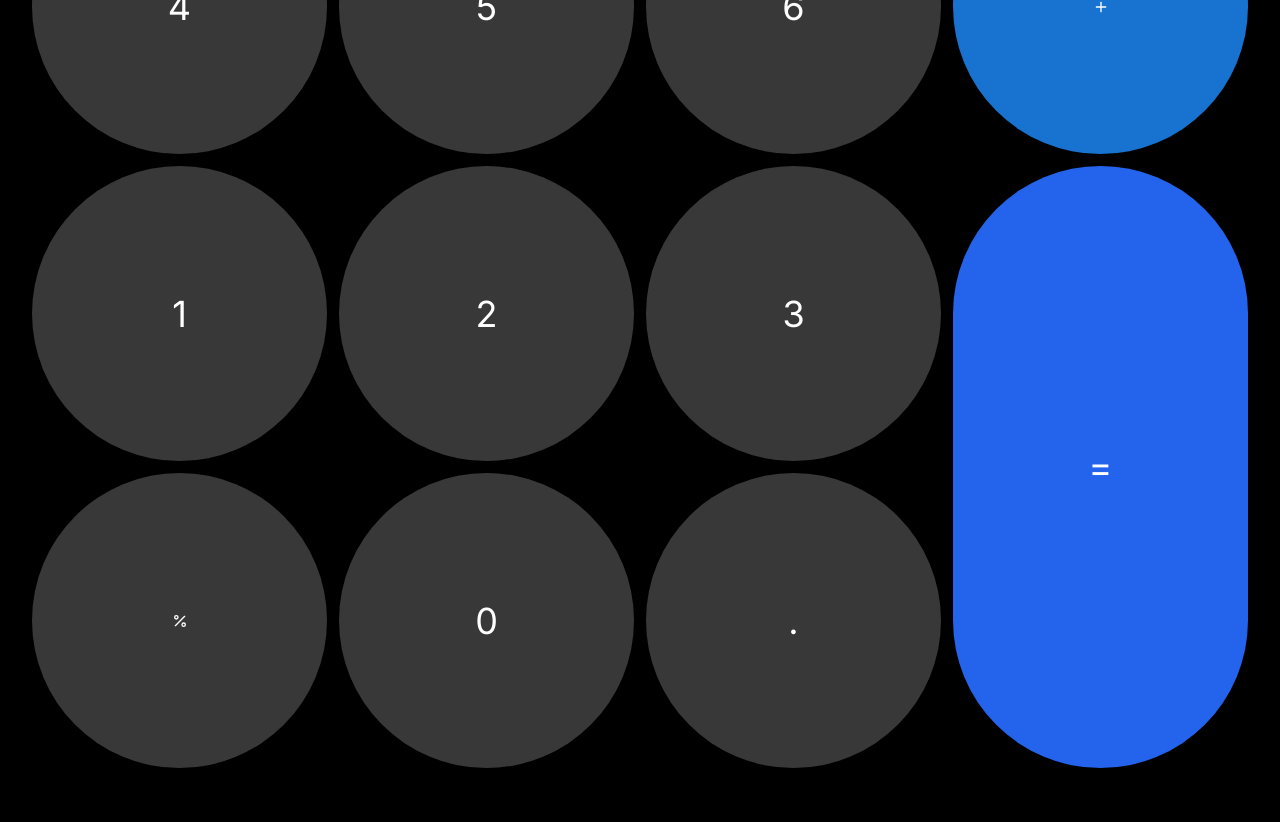
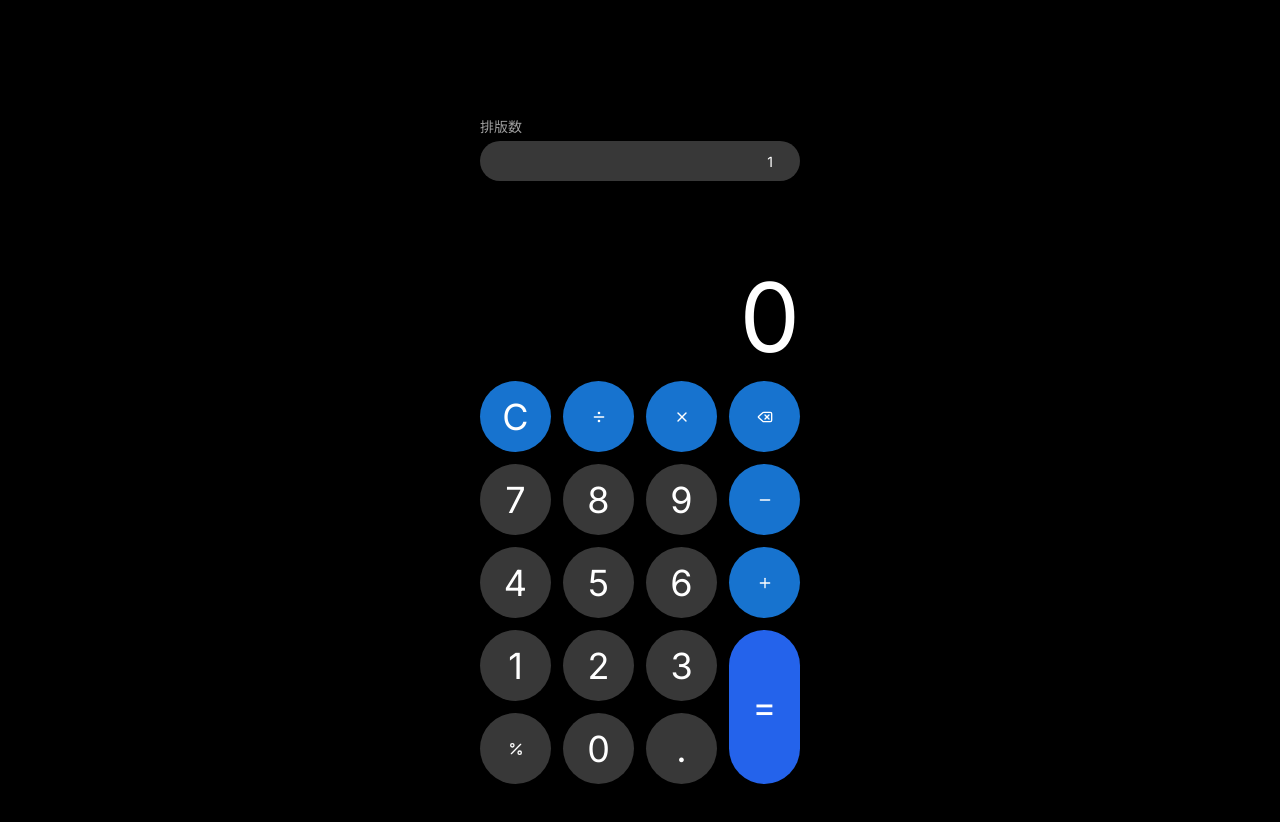
Before and after one commit to zhewenzhang/studio, a Next.js app: page / in a window 1280 px wide. Shown: the top 822 px of the page. Before the commit the page ends 800 px from the top, so only its background shows below. Built offline with nearby package versions, Linux system fonts and the light colour scheme.

Commit message:
好的，在计算结果的上面是，加一个计算排班利用率。计算公式是数字1x数字2x排版数/（515x510），用百分比表示。

```diff
--- a/src/app/page.tsx
+++ b/src/app/page.tsx
@@ -2,7 +2,7 @@ import { Calculator } from '@/components/calculator';
 
 export default function Home() {
   return (
-    <main className="flex min-h-screen flex-col items-center justify-center bg-background">
+    <main className="flex min-h-screen flex-col items-center justify-center bg-background p-4">
       <Calculator />
     </main>
   );
--- a/src/components/calculator.tsx
+++ b/src/components/calculator.tsx
@@ -3,15 +3,19 @@
 
 import { useState } from 'react';
 import { Button } from '@/components/ui/button';
+import { Input } from '@/components/ui/input';
+import { Label } from '@/components/ui/label';
 import { cn } from '@/lib/utils';
 import { useToast } from '@/hooks/use-toast';
-import { X, Divide, Plus, Minus, Percent, Delete, ChevronsRight } from 'lucide-react';
+import { X, Divide, Plus, Minus, Percent, Delete } from 'lucide-react';
 
 export function Calculator() {
   const [displayValue, setDisplayValue] = useState('0');
   const [firstOperand, setFirstOperand] = useState<string | null>(null);
   const [operator, setOperator] = useState<string | null>(null);
   const [shouldResetDisplay, setShouldResetDisplay] = useState(false);
+  const [scheduleCount, setScheduleCount] = useState('1');
+  const [utilizationRate, setUtilizationRate] = useState<number | null>(null);
   const { toast } = useToast();
 
   const inputDigit = (digit: string) => {
@@ -40,6 +44,7 @@ export function Calculator() {
     setFirstOperand(null);
     setOperator(null);
     setShouldResetDisplay(false);
+    setUtilizationRate(null);
   };
 
   const backspace = () => {
@@ -78,6 +83,12 @@ export function Calculator() {
     return term1 * term2 * 4;
   };
 
+  const calculateUtilization = (num1: number, num2: number, schedules: number): number => {
+    if (schedules <= 0) return 0;
+    const rate = (num1 * num2 * schedules) / (515 * 510);
+    return rate * 100;
+  }
+
   const handleEquals = () => {
     if (operator === null || firstOperand === null) {
       return;
@@ -85,9 +96,11 @@ export function Calculator() {
 
     const first = parseFloat(firstOperand);
     const second = parseFloat(displayValue);
+    const schedules = parseInt(scheduleCount, 10);
 
-    if (isNaN(first) || isNaN(second)) {
+    if (isNaN(first) || isNaN(second) || isNaN(schedules)) {
       setDisplayValue('Error');
+      setUtilizationRate(null);
       setShouldResetDisplay(true);
       return;
     }
@@ -95,8 +108,11 @@ export function Calculator() {
     if (operator === 'x') {
         const result = calculate(first, second);
         setDisplayValue(String(result));
+        const utilization = calculateUtilization(first, second, schedules);
+        setUtilizationRate(utilization);
     } else {
         setDisplayValue('Error');
+        setUtilizationRate(null);
     }
 
     setFirstOperand(null);
@@ -116,8 +132,22 @@ export function Calculator() {
   }
 
   return (
-    <div className="bg-background w-full h-screen flex flex-col justify-end p-4 sm:p-6 md:p-8">
+    <div className="bg-background w-full max-w-sm mx-auto h-screen flex flex-col justify-end p-4 sm:p-6 md:p-8">
       <div className="flex-1 flex flex-col justify-end items-end text-right mb-4 overflow-hidden">
+        <div className="w-full mb-4">
+          <Label htmlFor="schedule-count" className="text-muted-foreground text-sm text-left block mb-1">排版数</Label>
+          <Input
+            id="schedule-count"
+            type="number"
+            value={scheduleCount}
+            onChange={(e) => setScheduleCount(e.target.value)}
+            className="bg-secondary border-none text-right text-lg"
+            placeholder="输入排版数"
+          />
+        </div>
+        <div className="text-muted-foreground text-2xl h-8 truncate w-full text-right">
+            {utilizationRate !== null ? `排班利用率: ${utilizationRate.toFixed(2)}%` : ''}
+        </div>
         <div className="text-muted-foreground text-4xl h-10 truncate">
           {firstOperand || ''} {operator || ''}
         </div>
```
